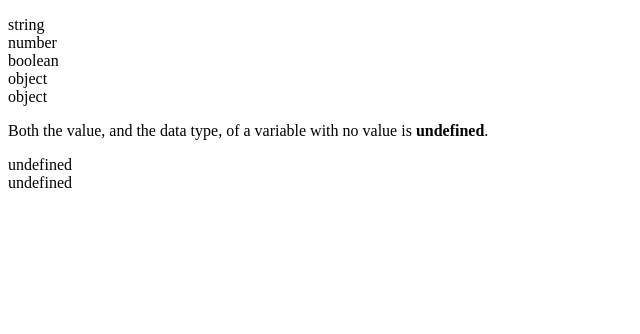
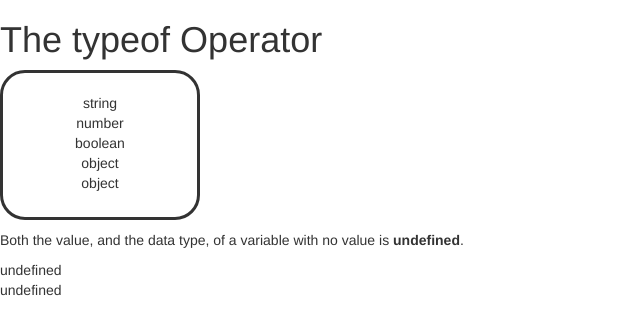
Before and after one commit to ge01/JS1160DT, a plain HTML site: page index.html in a window 1280 px wide. Shown: the whole page, without its empty margins (0-640 px from the left). Drawn offline with nearby package versions, Linux system fonts and the light colour scheme.

Commit message:
CSS3 Borders

```diff
--- a/index.html
+++ b/index.html
@@ -2,15 +2,26 @@
 <html>
   <head>
     <meta charset="utf-8">
-    <title>Operator Precedence</title>
+    <link rel="stylesheet" type="text/css" href="mystyle.css" />
+    <title>Data Types</title>
+    <meta charset="utf-8">
+    <!-- Bootstrap 3 is mobile-first -->
+    <meta name="viewport" content="width=device-width, initial-scale=1">
+    <!-- Latest compiled and minified CSS -->
+    <link rel="stylesheet" href="http://maxcdn.bootstrapcdn.com/bootstrap/3.3.6/css/bootstrap.min.css">
+    <!-- jQuery library -->
+    <script src="https://ajax.googleapis.com/ajax/libs/jquery/1.12.0/jquery.min.js"></script>
+    <!-- Latest compiled JavaScript -->
+    <script src="http://maxcdn.bootstrapcdn.com/bootstrap/3.3.6/js/bootstrap.min.js"></script>
   </head>
-  <body>
-
+  <body><!---->
+    <!-- The typeof Operator -->
+    <h1>The typeof Operator</h1>
     <p id="demo"></p>
 
+    <!-- Undefined -->
     <p>Both the value, and the data type, of a variable with no value is <b>undefined</b>.</p>
-
-    <p id="undi"></p>
+    <p id="undi" title="I'm a tooltip"></p>
 
     <!-- NOTE: This tag connects the JS to our HTML-->
     <script src="app.js"></script>
--- /dev/null
+++ b/mystyle.css
@@ -0,0 +1,12 @@
+h1 {
+
+}
+#demo {
+  border-style: solid;
+  border-radius: 25px;
+  padding: 20px;
+  width: 200px;
+  height: 150px;
+  text-align: center;
+
+}
```
